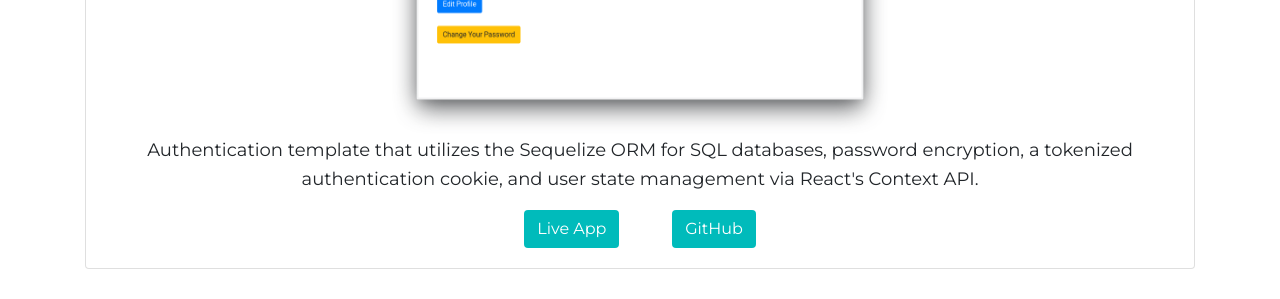
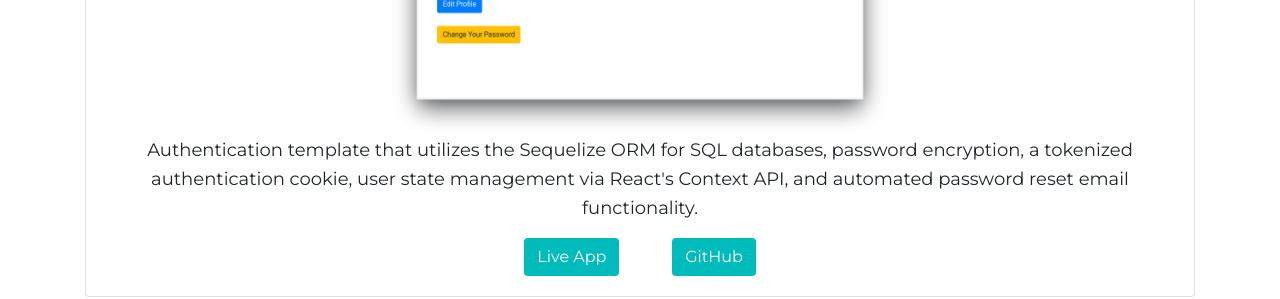
Before and after one commit to NatePad/NatePad.com, a plain HTML site: page index.html in a window 1280 px wide. Shown: the part 2480-2779 px from the top of the page. Drawn offline with Linux system fonts and the light colour scheme.

Commit message:
Updated SERN-Auth-Template card to mention password reset emails.

```diff
--- a/index.html
+++ b/index.html
@@ -171,7 +171,7 @@
           <h5 class="card-header">SERN Authentication Template</h5>
           <div class="card-body">
             <img id="test-prep-screen" class="mx-auto" src="assets/img/screenshots/SERN-Auth-Template.png" alt="Screenshot of the SERN Authentication Template.">
-            <p class="card-text">Authentication template that utilizes the Sequelize ORM for SQL databases, password encryption, a tokenized authentication cookie, and user state management via React's Context API.</p>
+            <p class="card-text">Authentication template that utilizes the Sequelize ORM for SQL databases, password encryption, a tokenized authentication cookie, user state management via React's Context API, and automated password reset email functionality.</p>
             <a href="https://sern-auth-template.herokuapp.com/" target="_blank" class="btn btn-custom mr-5">Live App</a>
             <a href="https://github.com/NatePad/SERN-Auth-Template" target="_blank" class="btn btn-custom">GitHub</a>
           </div>
```
